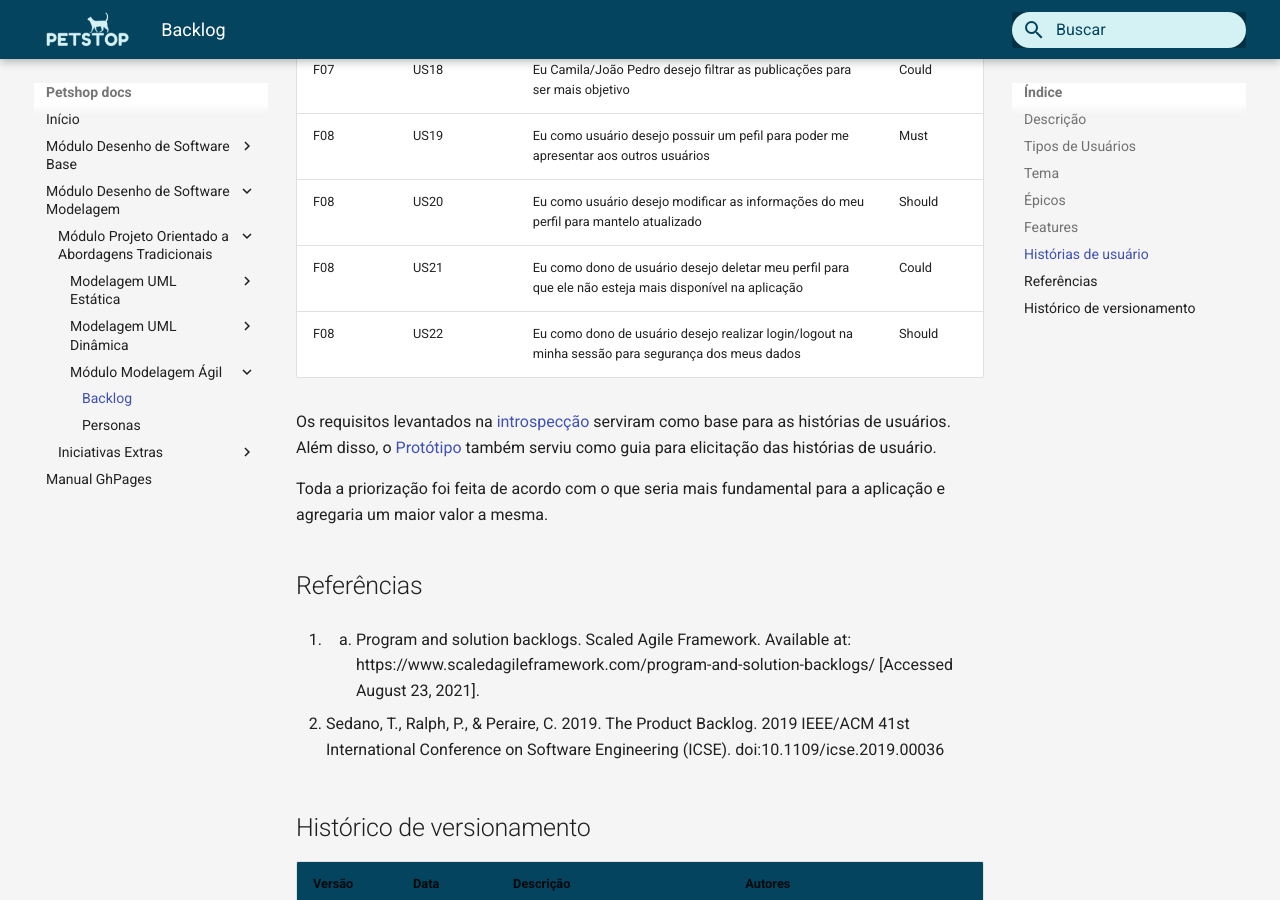
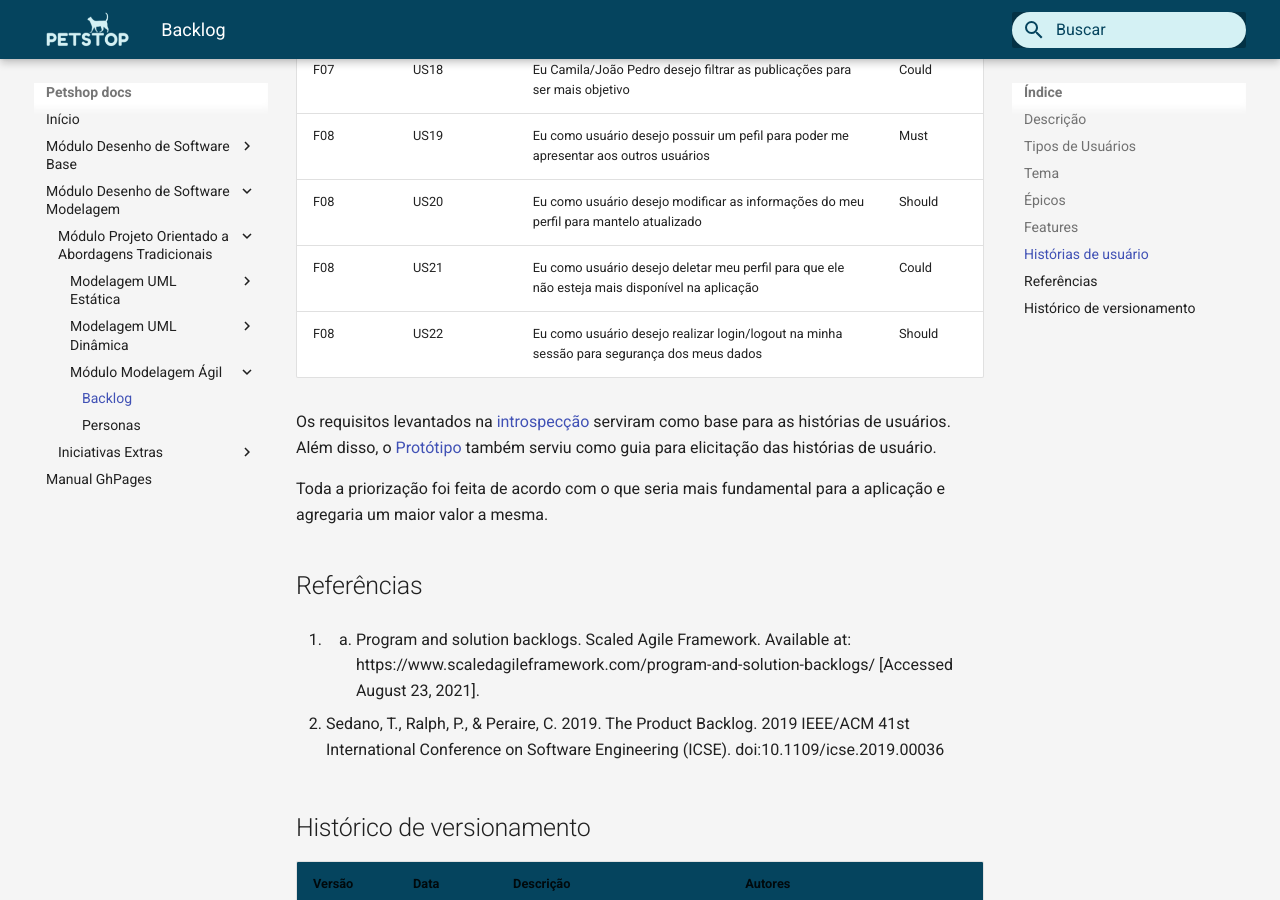
Before and after one commit to UnBArqDsw2021-1/2021.1_G3_PetStop_docs, an MkDocs documentation site: the page built from docs/backlog/backlog.md, in a window 1280 px wide and 900 px high, scrolled down 2795 px. Built offline with MkDocs 1.6.1 and Material for MkDocs 9.7.7, drawn with Linux system fonts in a browser that asks for light colours.

Commit message:
Fix us description

```diff
--- a/docs/backlog/backlog.md
+++ b/docs/backlog/backlog.md
@@ -70,8 +70,8 @@ As features foram levantadas utilizando o [Rich Picture](/designSprint/decision/
 | F07 | US18 | Eu Camila/João Pedro desejo filtrar as publicações para ser mais objetivo | Could |
 | F08 | US19 | Eu como usuário desejo possuir um pefil para poder me apresentar aos outros usuários | Must |
 | F08 | US20 | Eu como usuário desejo modificar as informações do meu perfil para mantelo atualizado | Should |
-| F08 | US21 | Eu como dono de usuário desejo deletar meu perfil para que ele não esteja mais disponível na aplicação | Could |
-| F08 | US22 | Eu como dono de usuário desejo realizar login/logout na minha sessão para segurança dos meus dados | Should |
+| F08 | US21 | Eu como usuário desejo deletar meu perfil para que ele não esteja mais disponível na aplicação | Could |
+| F08 | US22 | Eu como usuário desejo realizar login/logout na minha sessão para segurança dos meus dados | Should |
 
 Os requisitos levantados na [introspecção](/artefatos/introspeccao/) serviram como base para as histórias de usuários. Além disso, o [Protótipo](/designSprint/prototype/) também serviu como guia para elicitação das histórias de usuário.
 
```
